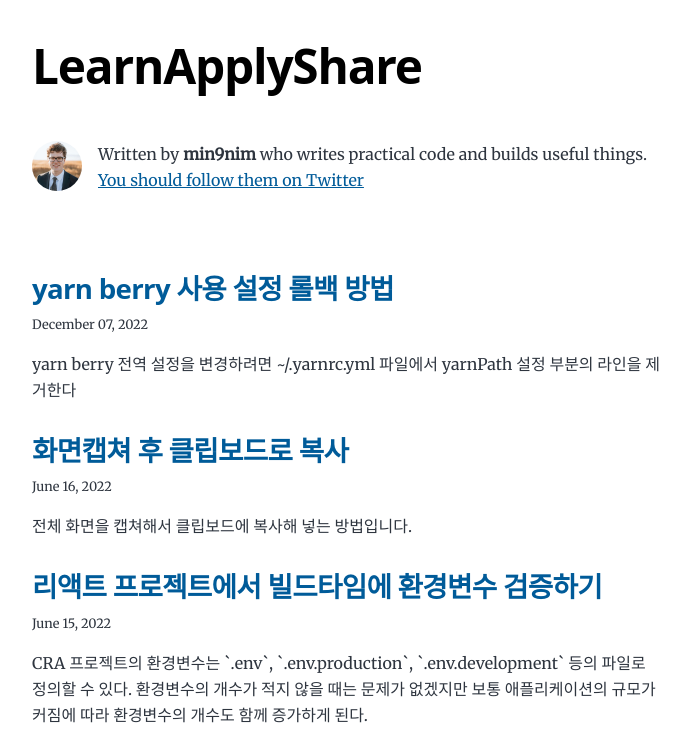
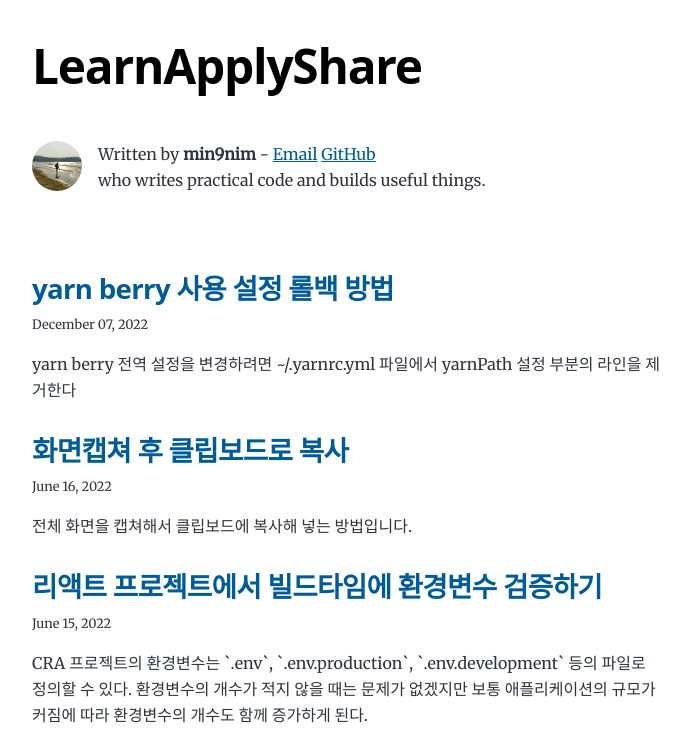
Before and after one commit to min9nim/gatsby5-blog, a Gatsby site: page / in a window 1280 px wide. Shown: the top 753 px of the page, without its empty margins (292-982 px from the left). Built offline with nearby package versions, Linux system fonts and the light colour scheme; Gatsby itself is replaced by a stand-in of ours.

Commit message:
update bio

```diff
--- a/gatsby-config.js
+++ b/gatsby-config.js
@@ -13,6 +13,7 @@
     author: {
       name: `min9nim`,
       summary: `who writes practical code and builds useful things.`,
+      email: 'min9nim@gmail.com',
     },
     description: `Learn, apply and share. min9nim's tech blog.`,
     siteUrl: `https://gatsby-starter-blog-demo.netlify.com/`,
--- a/src/components/bio.js
+++ b/src/components/bio.js
@@ -17,9 +17,11 @@
           author {
             name
             summary
+            email
           }
           social {
             twitter
+            github
           }
         }
       }
@@ -36,7 +38,7 @@
         className="bio-avatar"
         layout="fixed"
         formats={["auto", "webp", "avif"]}
-        src="../images/profile-pic.png"
+        src="../images/profile-pic.jpg"
         width={50}
         height={50}
         quality={95}
@@ -44,12 +46,16 @@
       />
       {author?.name && (
         <p>
-          Written by <strong>{author.name}</strong> {author?.summary || null}
-          {` `}
-          <a href={`https://twitter.com/${social?.twitter || ``}`}>
-            You should follow them on Twitter
-          </a>
+          Written by <strong>{author.name}</strong>
+            {` - `}
+            <a href={`mailto:${author.email}`}>Email</a>
+            {` `}
+            <a href={`https://github.com/${social.github}`}>GitHub</a>
+          <br/>
+            {author?.summary || null}
+          <br/>
         </p>
+
       )}
     </div>
   )
```
Also changed, not shown: src/images/profile-pic.jpg (added).
